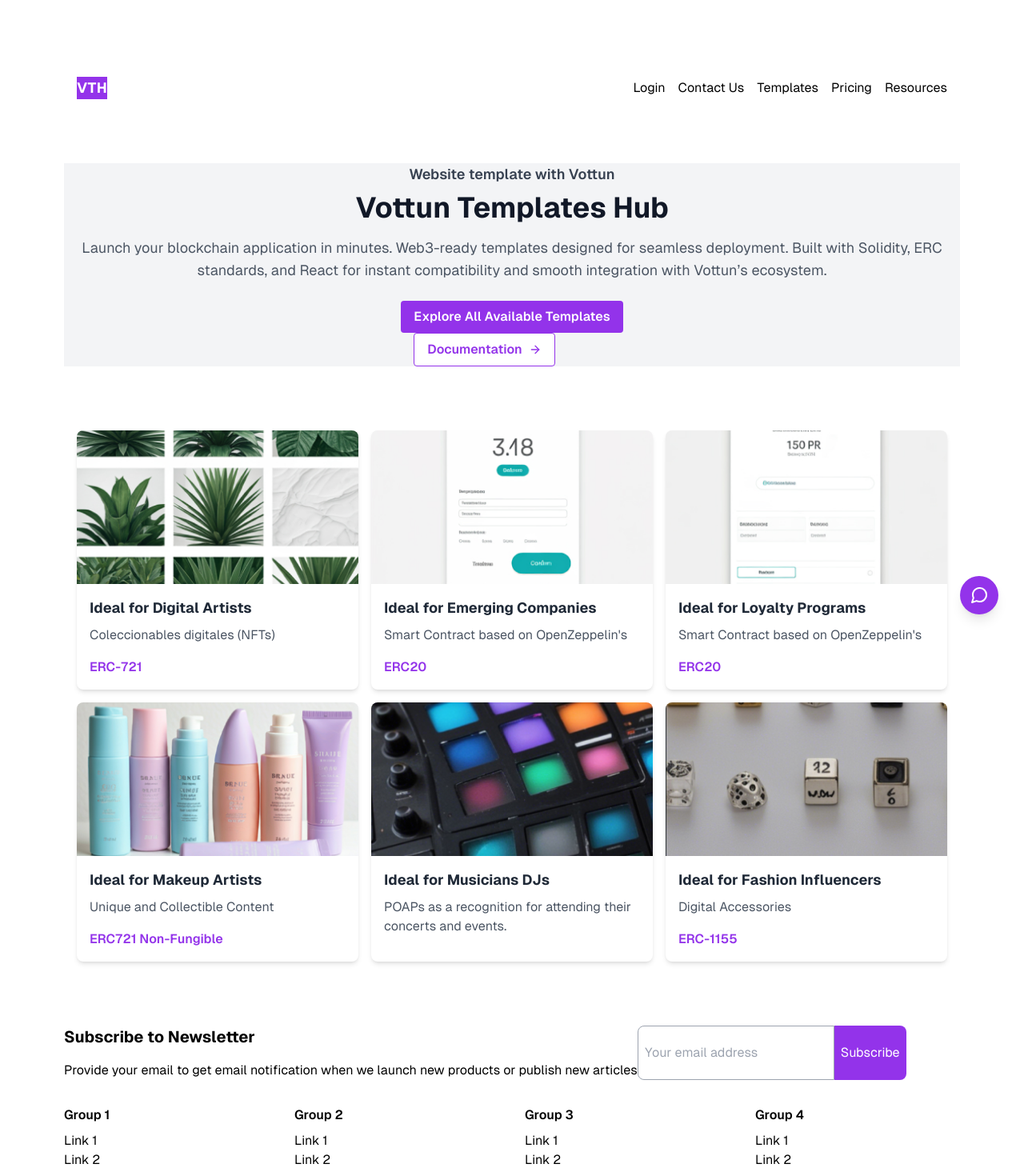
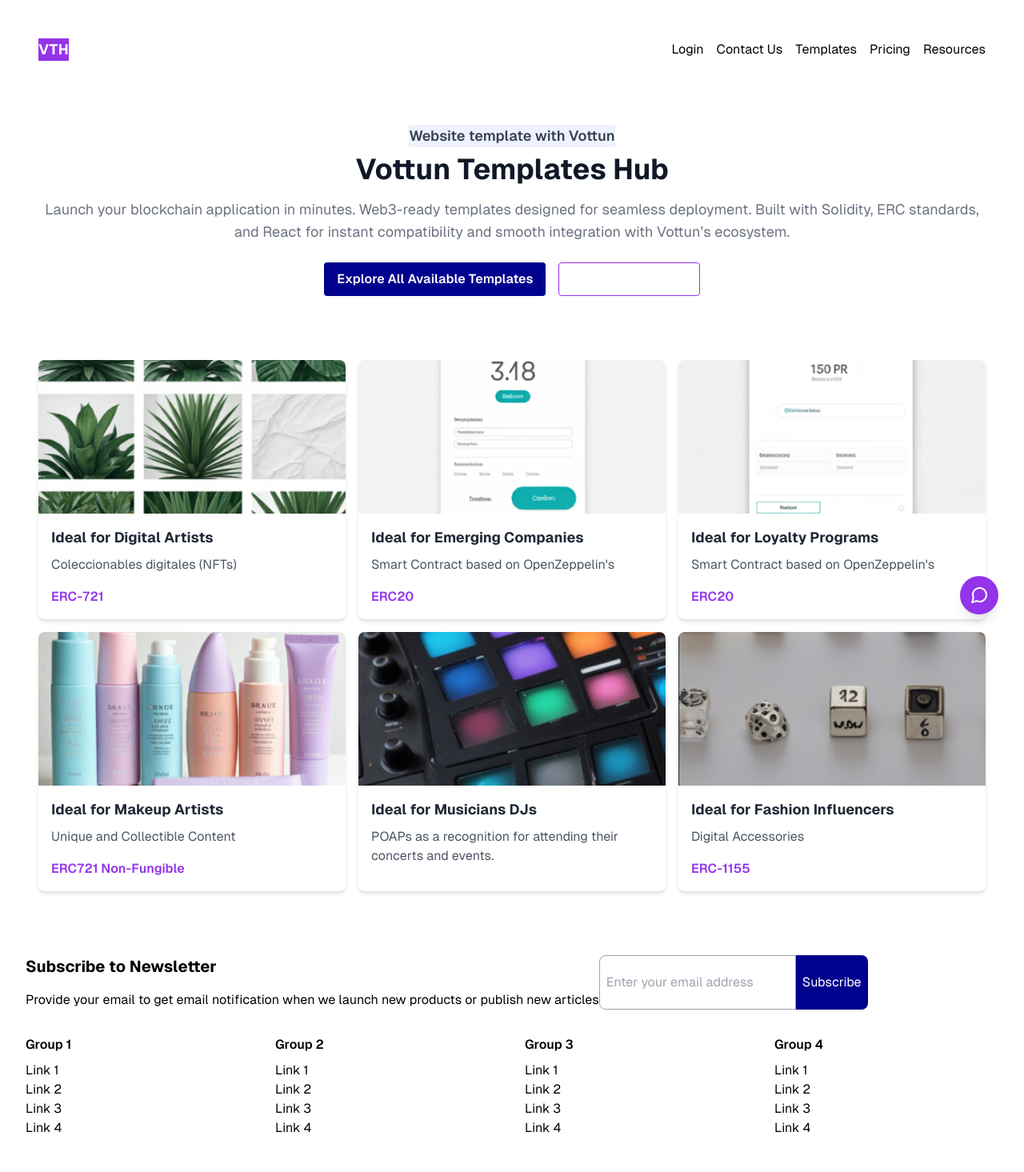
Before and after one commit to DevsJEG/vottum-templates-hub, a Next.js app: page / in a window 1280 px wide. Shown: the top 1465 px of the page at 80% size. Built offline with nearby package versions, Linux system fonts and the light colour scheme.

Commit message:
Add color vars

```diff
--- a/src/app/components/Footer.tsx
+++ b/src/app/components/Footer.tsx
@@ -16,10 +16,10 @@
         <form className="flex">
           <input
             type="email"
-            placeholder="Your email address"
+            placeholder="Enter your email address"
             className="flex-grow p-2 rounded-l-lg border border-gray-400 focus:outline-none focus:ring-2 focus:ring-purple-600"
           />
-          <button className="bg-purple-600 text-white p-2 rounded-r-lg hover:bg-purple-700 transition">
+          <button className="bg-primary text-white p-2 rounded-r-lg hover:bg-purple-700 transition">
             Subscribe
           </button>
         </form>
--- a/src/app/components/Hero.tsx
+++ b/src/app/components/Hero.tsx
@@ -5,18 +5,18 @@
 
 const Hero: React.FC = () => {
   return (
-    <div className="flex flex-col items-center justify-center bg-gray-100 text-center px-4">
-      <h2 className="text-lg font-semibold text-gray-700 mb-2">Website template with Vottun</h2>
+    <div className="flex flex-col items-center justify-center text-center px-4">
+      <h2 className="text-lg font-semibold text-gray-700 mb-2 bg-primaryalpha">Website template with Vottun</h2>
       <h1 className="text-4xl font-bold text-gray-900 mb-4">Vottun Templates Hub</h1>
-      <p className="text-lg text-gray-600 mb-6">
+      <p className="text-lg text-secondarytext mb-6">
         Launch your blockchain application in minutes. Web3-ready templates designed for seamless deployment.
         Built with Solidity, ERC standards, and React for instant compatibility and smooth integration with Vottun’s ecosystem.
       </p>
-      <div className="space-x-4">
-        <button className="bg-purple-600 text-white font-semibold py-2 px-4 rounded hover:bg-purple-700 transition">
+      <div className="space-x-4 flex">
+        <button className="bg-primary text-white font-semibold py-2 px-4 rounded hover:bg-purple-700 transition">
           Explore All Available Templates
         </button>
-        <button className="flex items-center bg-white border border-purple-600 text-purple-600 font-semibold py-2 px-4 rounded hover:bg-purple-600 hover:text-white transition">
+        <button className="bg-black flex items-center bg-white border border-purple-600 text-white font-semibold py-2 px-4 rounded hover:bg-purple-600 hover:text-white transition">
           Documentation
           <FiArrowRight className="ml-2" />
         </button>
--- a/src/app/components/Navbar.tsx
+++ b/src/app/components/Navbar.tsx
@@ -12,7 +12,7 @@
 
   return (
     <nav className="flex justify-between items-center  p-4">
-      <div className="logo bg-purple-600  text-white">
+      <div className="logo bg-purple-600  text-white bg-primary">
         <h1 className="text-lg font-bold">VTH</h1>
       </div>
       <div className="flex items-center space-x-4">
--- a/src/app/page.tsx
+++ b/src/app/page.tsx
@@ -5,7 +5,7 @@
 
 export default function Home() {
   return (
-    <div className="grid items-center   p-8 pb-20 gap-16 sm:p-20 font-[family-name:var(--font-geist-sans)]">
+    <div className="grid items-center p-8 pb-20 gap-16 font-[family-name:var(--font-geist-sans)]">
       <Navbar />
       <Hero />
       <Templates />
--- a/tailwind.config.ts
+++ b/tailwind.config.ts
@@ -11,6 +11,9 @@
       colors: {
         background: "var(--background)",
         foreground: "var(--foreground)",
+        primary: "rgba(0, 2, 142, 1)",
+        primaryalpha: "rgba(238, 242, 255, 1)",
+        secondarytext: 'rgba(107, 114, 128, 1)'
       },
     },
   },
```
Also changed, not shown: src/app/globals.css (line endings or trailing spaces).
